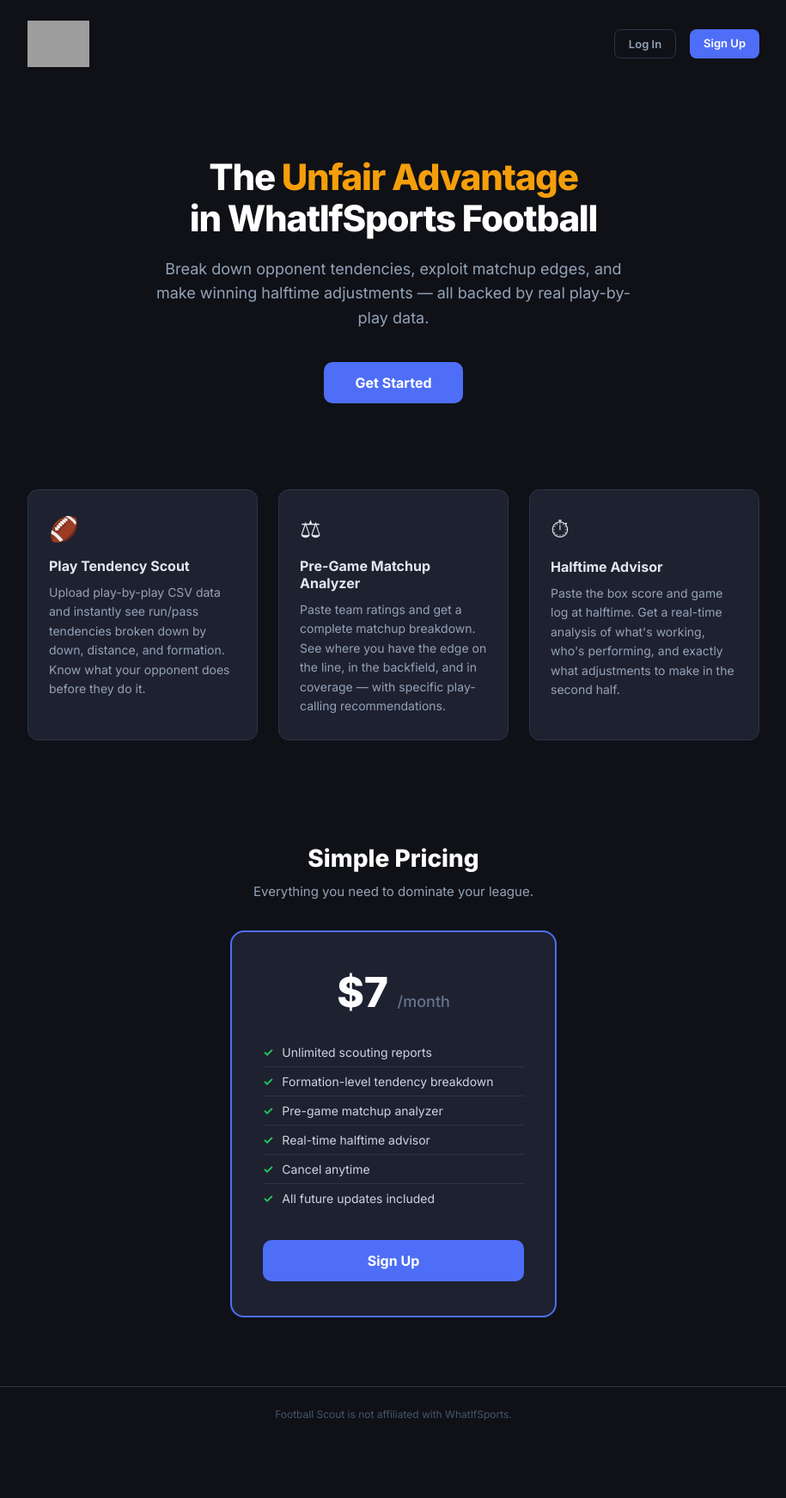
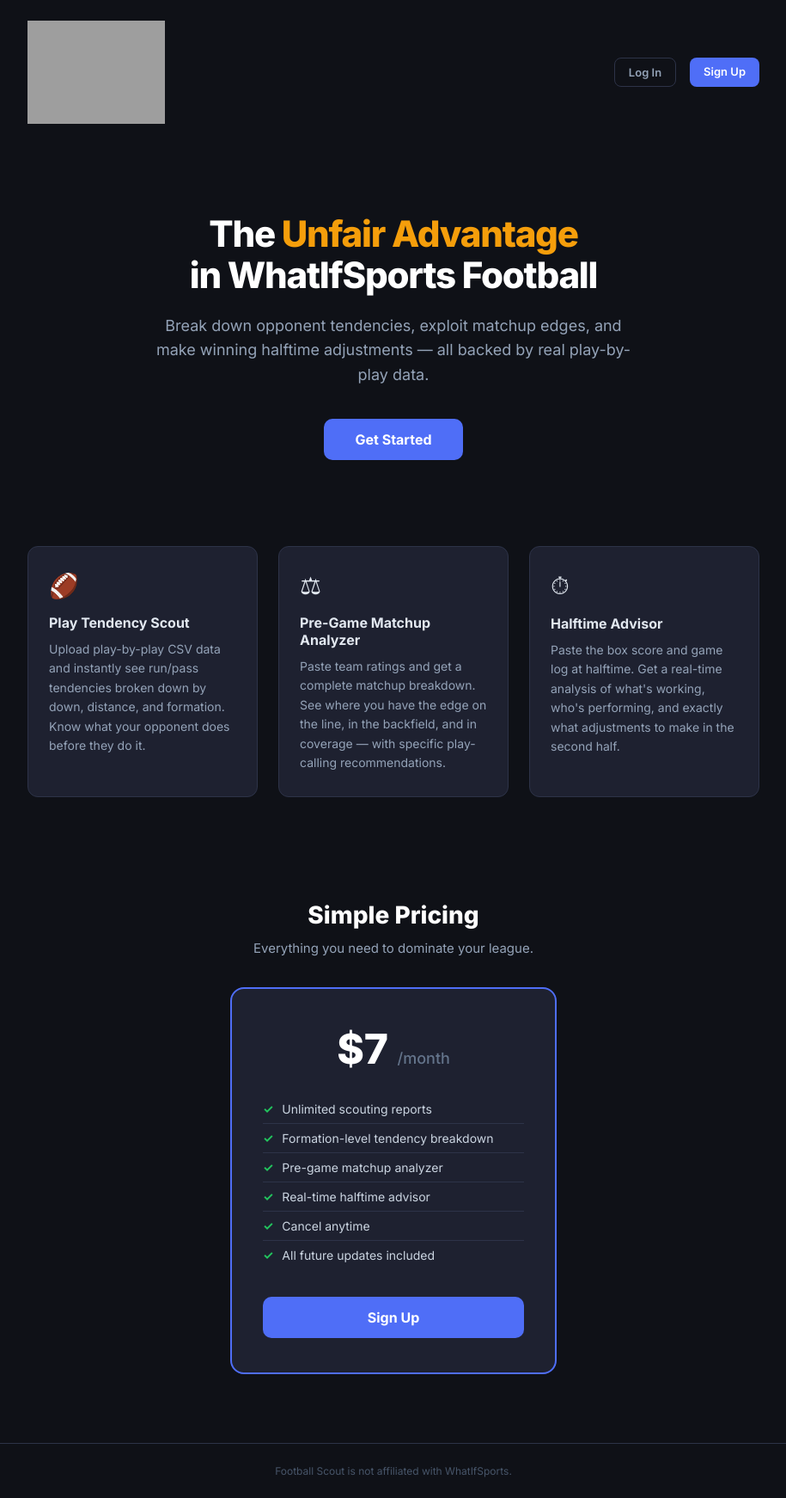
Before and after one commit to jvm127/football-scout, a Flask app: page / in a window 1280 px wide. Shown: the whole page at 86% size, without its empty margins (182-1097 px from the left). Before the commit the page ends 1652 px from the top, so only its background shows below. Run offline with Flask 3, Linux system fonts and the light colour scheme; grey boxes are pictures that could not be loaded.

Commit message:
Force logo to 120px via inline style on landing, signup, login pages
Co-Authored-By: Claude Opus 4.6 <noreply@anthropic.com>

```diff
--- a/templates/landing.html
+++ b/templates/landing.html
@@ -208,7 +208,7 @@
 
   <header style="position:relative;">
     <div class="header-left">
-      <img src="https://assets.cdn.filesafe.space/hT14gzW082yuiAZaRY8l/media/69b751fdad02763a460b988c.png" alt="WhatIfSports" height="54"/>
+      <img src="https://assets.cdn.filesafe.space/hT14gzW082yuiAZaRY8l/media/69b751fdad02763a460b988c.png" alt="WhatIfSports" style="height: 120px; width: auto;"/>
     </div>
     <div class="header-links">
       <a href="/login" class="btn-login">Log In</a>
--- a/templates/login.html
+++ b/templates/login.html
@@ -66,7 +66,7 @@
 </head>
 <body>
   <a href="/" class="logo" style="text-decoration:none;">
-    <img src="https://assets.cdn.filesafe.space/hT14gzW082yuiAZaRY8l/media/69b751fdad02763a460b988c.png" alt="WhatIfSports" height="54"/>
+    <img src="https://assets.cdn.filesafe.space/hT14gzW082yuiAZaRY8l/media/69b751fdad02763a460b988c.png" alt="WhatIfSports" style="height: 120px; width: auto;"/>
   </a>
 
   <div class="auth-card">
--- a/templates/signup.html
+++ b/templates/signup.html
@@ -69,7 +69,7 @@
 </head>
 <body>
   <a href="/" class="logo" style="text-decoration:none;">
-    <img src="https://assets.cdn.filesafe.space/hT14gzW082yuiAZaRY8l/media/69b751fdad02763a460b988c.png" alt="WhatIfSports" height="54"/>
+    <img src="https://assets.cdn.filesafe.space/hT14gzW082yuiAZaRY8l/media/69b751fdad02763a460b988c.png" alt="WhatIfSports" style="height: 120px; width: auto;"/>
   </a>
 
   <div class="auth-card">
```
